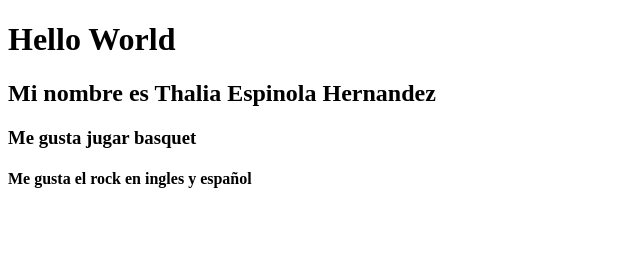
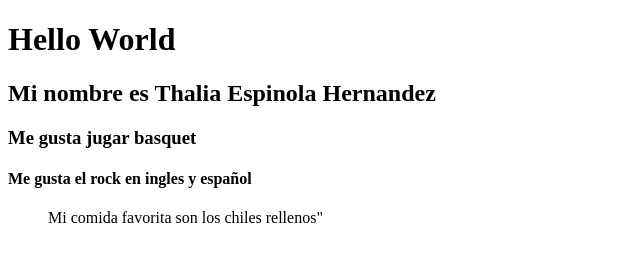
Before and after one commit to Thalia2305/CH58-mi-primer-repositorio, a plain HTML site: page index.html in a window 1280 px wide. Shown: the whole page, without its empty margins (0-640 px from the left). Drawn offline with Linux system fonts and the light colour scheme.

Commit message:
agregue mi comida favorita

```diff
--- a/index.html
+++ b/index.html
@@ -11,6 +11,6 @@
   <h2>Mi nombre es Thalia Espinola Hernandez</h1>
      <h3>Me gusta jugar basquet</h3>
     <h4>Me gusta el rock en ingles y español</h4>
-
+     <ul>Mi comida  favorita son los chiles rellenos"
 </body>
 </html>
```
